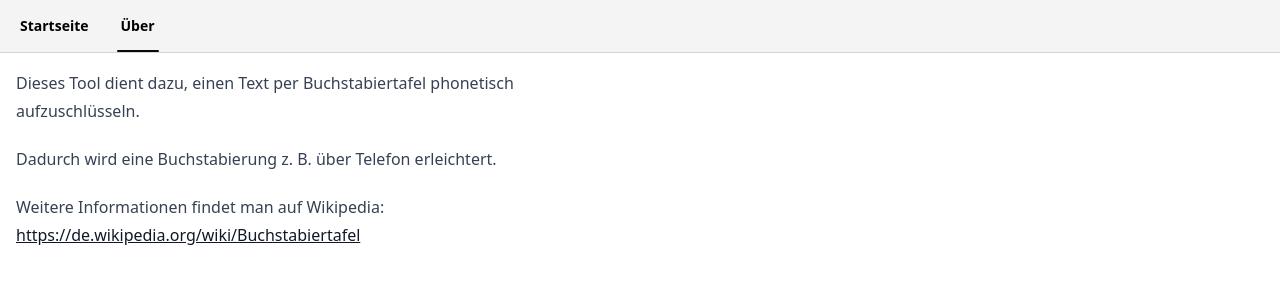
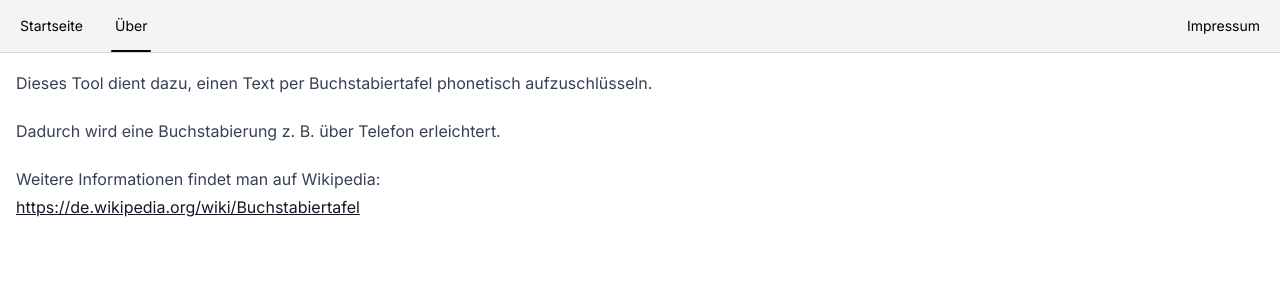
Before and after one commit to Kaishiyoku/phonetic-alphabet, a Vue app: page /#/about in a window 1280 px wide. Shown: the top 300 px of the page. Built offline with nearby package versions, Linux system fonts and the light colour scheme.

Commit message:
added imprint

```diff
--- a/src/App.vue
+++ b/src/App.vue
@@ -6,9 +6,13 @@ import NavLink from '@/components/NavLink.vue'
 <template>
   <div>
       <header>
-        <nav class="flex space-x-2 p-2 bg-zinc-100">
-          <nav-link to="/">Startseite</nav-link>
-          <nav-link to="/about">Über</nav-link>
+        <nav class="flex justify-between space-x-2 p-2 bg-zinc-100">
+          <div class="flex space-x-2">
+            <nav-link to="/">Startseite</nav-link>
+            <nav-link to="/about">Über</nav-link>
+          </div>
+
+          <nav-link to="/imprint">Impressum</nav-link>
         </nav>
       </header>
 
--- a/src/assets/app.css
+++ b/src/assets/app.css
@@ -4,5 +4,5 @@
 @plugin "@tailwindcss/typography";
 
 @theme {
-  --font-display: "Inter", "sans-serif";
+  --font-sans: "Inter", "sans-serif";
 }
--- a/src/components/NavLink.vue
+++ b/src/components/NavLink.vue
@@ -6,7 +6,7 @@ defineProps<{
 
 <template>
   <router-link
-    class="relative block px-3 py-2 text-sm font-semibold hover:bg-zinc-200 rounded"
+    class="relative block px-3 py-2 text-base/6 sm:text-sm/5 font-medium hover:bg-zinc-200 rounded"
     v-slot="{isActive}"
     :to
   >
--- a/src/router/index.ts
+++ b/src/router/index.ts
@@ -14,6 +14,11 @@ const router = createRouter({
       name: 'about',
       component: () => import('../views/AboutView.vue'),
     },
+    {
+      path: '/imprint',
+      name: 'imprint',
+      component: () => import('../views/ImprintView.vue'),
+    }
   ],
 })
 
--- /dev/null
+++ b/src/views/ImprintView.vue
@@ -0,0 +1,22 @@
+<script setup lang="ts">
+</script>
+
+<template>
+  <div class="prose">
+    <h1>Impressum</h1>
+
+    <h2>Angaben gemäß § 5 TMG:</h2>
+
+    <p>
+      Andreas Wiedel<br/>
+      95131 Schwarzenbach am Wald<br/>
+      Kronacher Straße 17
+    </p>
+
+    <h2>Kontakt</h2>
+
+    <p>
+      E-Mail: <a href="mailto:ich@andreas-wiedel.de">ich@andreas-wiedel.de</a>
+    </p>
+  </div>
+</template>
```
